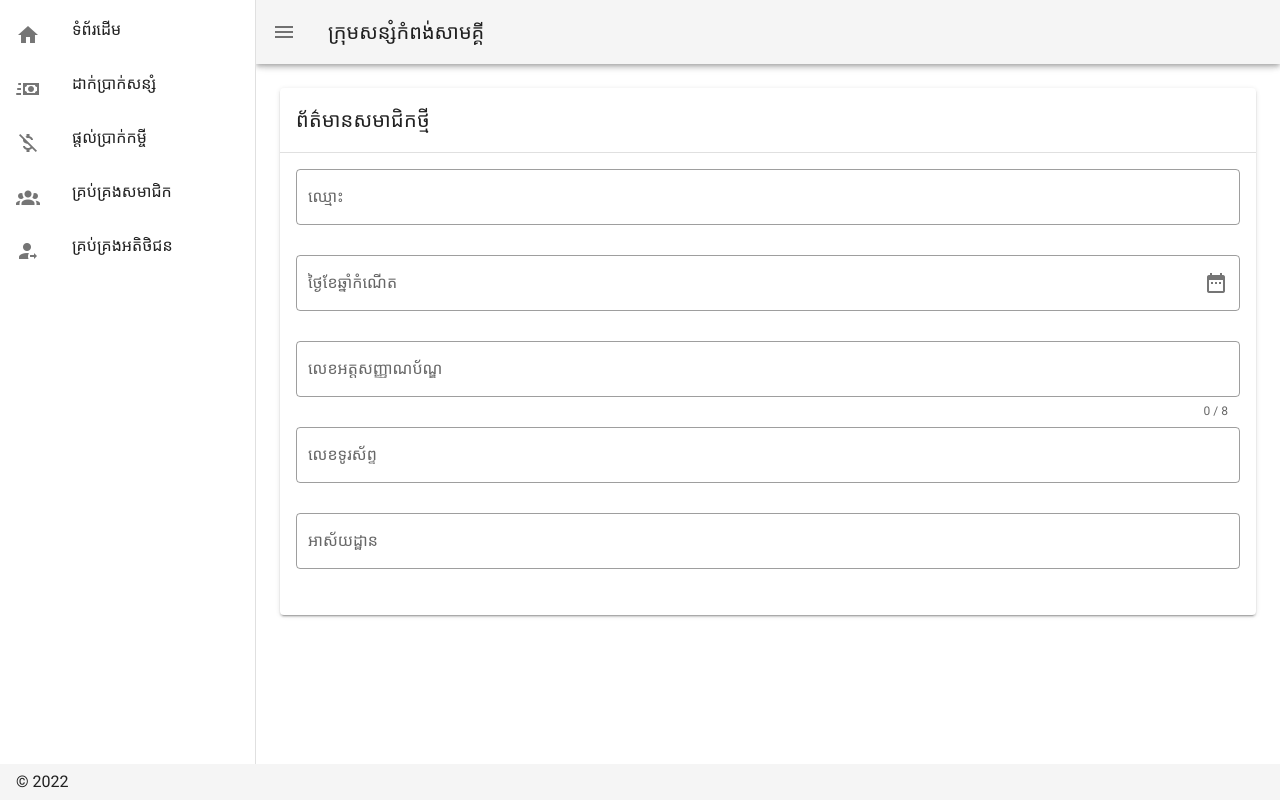
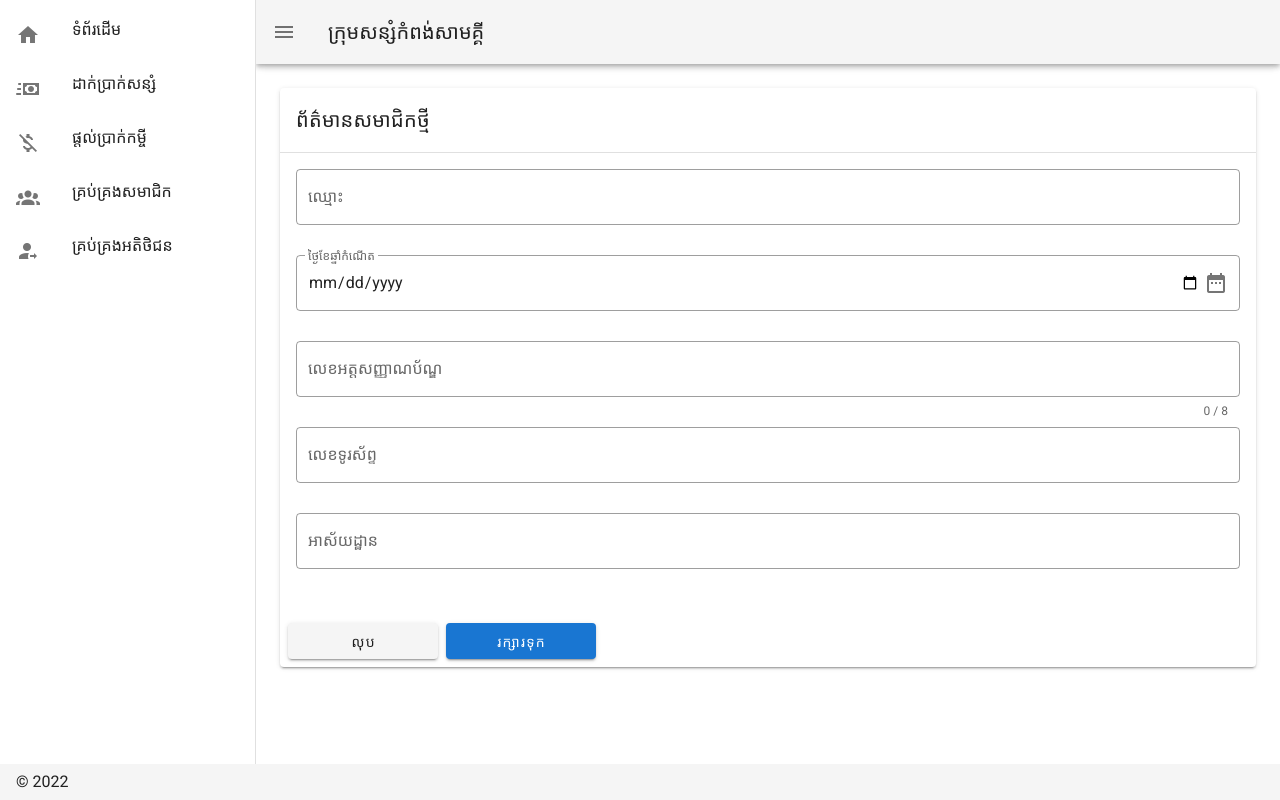
Before and after one commit to phann-phearoen/loan-front, a Nuxt app: page /members/new in a window 1280 px wide. Built offline with nearby package versions, Linux system fonts and the light colour scheme; sample sign-in values are in the browser's storage.

Commit message:
add action buttons

```diff
--- a/pages/members/new.vue
+++ b/pages/members/new.vue
@@ -14,6 +14,7 @@
           <v-text-field
             label="ថ្ងៃខែឆ្នាំកំណើត"
             outlined
+            type="date"
             append-icon="mdi-calendar-range"
             v-model="dateOfBirth"
             @click:append="datePicker = true"
@@ -41,6 +42,21 @@
           ></v-text-field>
         </v-form>
       </v-card-text>
+      <v-card-actions>
+        <v-btn
+          min-width="150"
+          @click="clearForm"
+        >
+          លុប
+        </v-btn>
+        <v-btn
+          min-width="150"
+          color="primary"
+          @click="proceedForm"
+        >
+          រក្សារទុក
+        </v-btn>
+      </v-card-actions>
     </v-card>
     <v-dialog v-model="datePicker" max-width="320">
       <v-card>
@@ -82,5 +98,18 @@ export default {
       idRules: [ v => !!v || 'ចាំបាច់ត្រូវបញ្ចូលទិន្ន័យ', v => v.length === 8 || 'លេខអត្តសញ្ញាណប័ណ្ឌ៨ខ្ទង់' ],
     }
   },
+  methods: {
+    clearForm() {
+      this.name = ''
+      this.gender = null
+      this.dateOfBirth = null
+      this.nationalId = ''
+      this.phone = ''
+      this.address = ''
+    },
+    proceedForm() {
+
+    },
+  },
 }
 </script>
```
